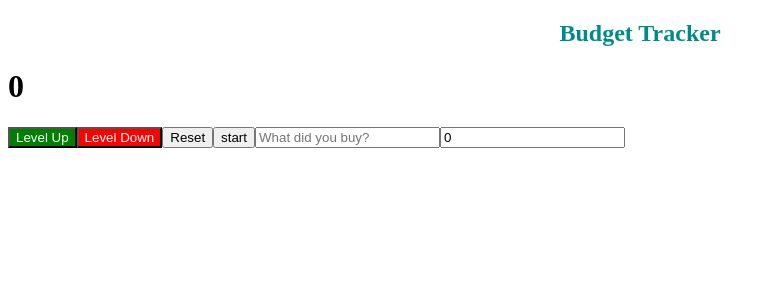
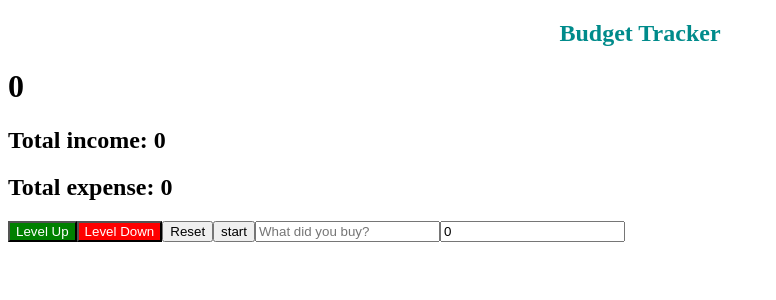
Before and after one commit to kugicode/reactCounterApp, a React (Vite) app: page / in a window 1280 px wide. Shown: the top 300 px of the page, without its empty margins (0-776 px from the left). Built offline with nearby package versions, Linux system fonts and the light colour scheme.

Commit message:
"Add income and expense totals"

```diff
--- a/src/components/BudgetTracker.jsx
+++ b/src/components/BudgetTracker.jsx
@@ -101,6 +101,16 @@ if (isAutoClickerOn) {
         <>
         <h2 style={{textAlign: "center", color: "darkcyan"}}>Budget Tracker</h2>
         <h1 style={{ color: balance >= 10 ? 'orange' : 'black' }}>{ balance }</h1>
+        <h2>Total income: {transactions.filter(item => item.includes("Income"))
+        .map(item => Number(item.split("$")[1])) //extract the number here
+        .reduce((total, num) => total + num, 0)
+        }
+        </h2>
+        <h2>Total expense: { transactions.filter(item => item.includes("Expense"))
+        .map(item => Number(item.split("-$")[1]))
+        .reduce((total, num) => total + num, 0)
+         }
+        </h2>
      <button onClick={handleIncrement} style={{ backgroundColor: "green", color: "white" }}>Level Up</button>
      <button onClick={handleDecrement} style={{ backgroundColor: "red", color: "white" }}>Level Down</button>
      <button onClick={handleReset}>Reset</button>
```
